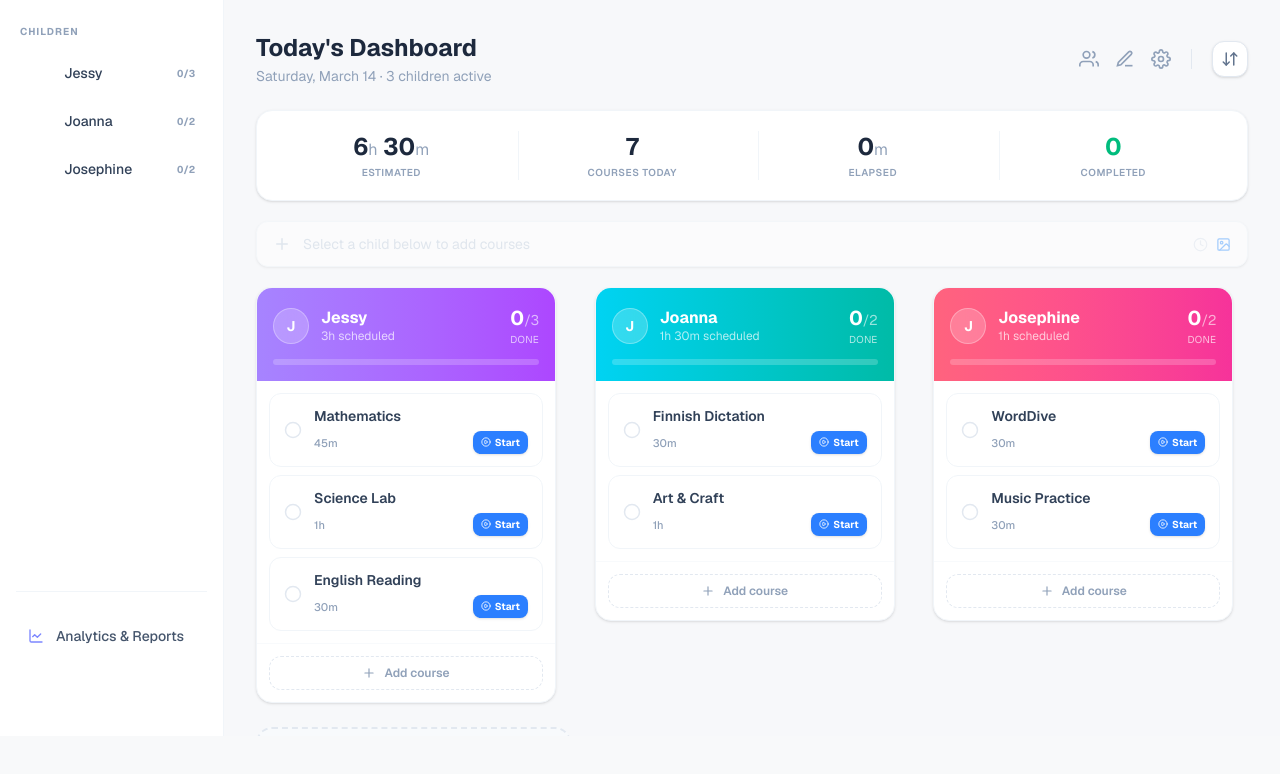
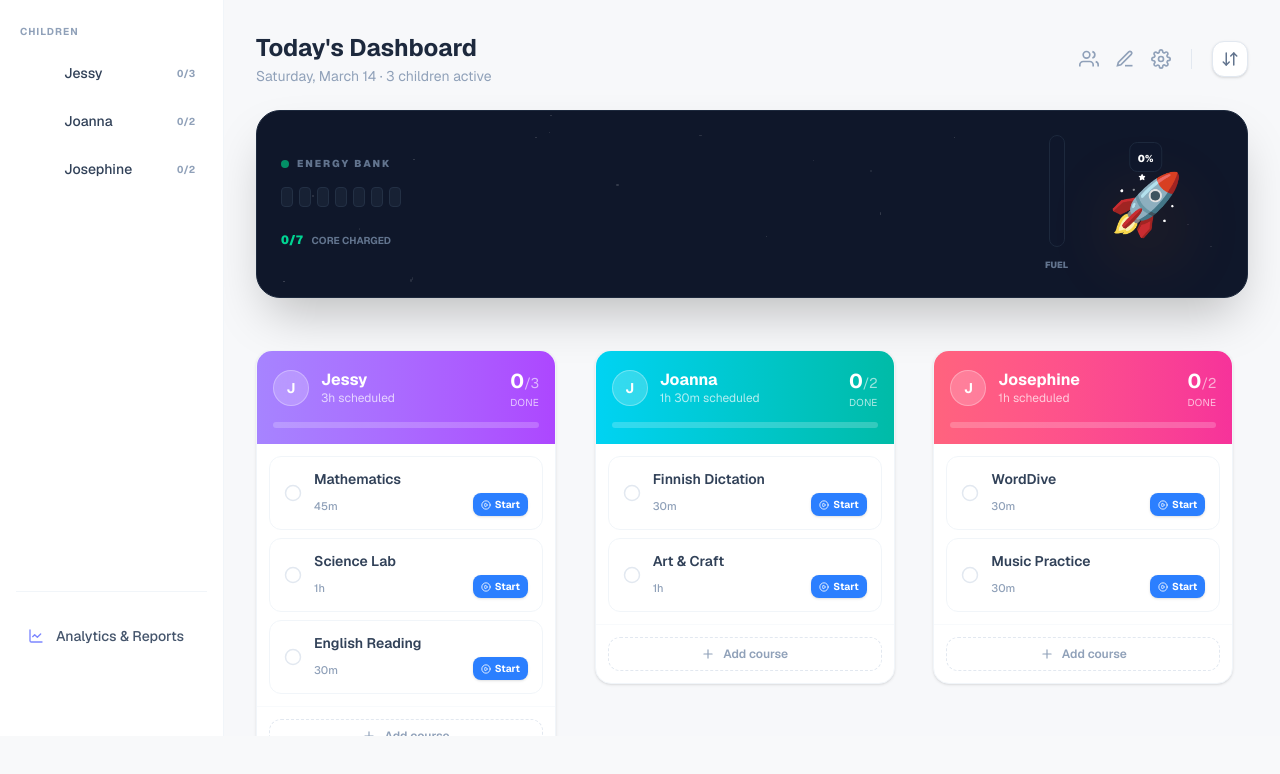
Before and after one commit to ALEX-SOPHIA/homeschool-dashboard, a Next.js app: page / in a window 1280 px wide. Shown: the top 774 px of the page. Built offline with nearby package versions, Linux system fonts and the light colour scheme.

Commit message:
feat: implement high-fidelity rocket launch gamification system

```diff
--- a/src/components/TaskDashboard.tsx
+++ b/src/components/TaskDashboard.tsx
@@ -111,44 +111,108 @@ export default function TaskDashboard({ onStartTasks }: TaskDashboardProps) {
                     </div>
                 </div>
 
-                {/* Stats */}
-                <div className="grid grid-cols-4 gap-3 bg-white p-5 rounded-2xl shadow-sm border border-slate-100 mb-5">
-                    <div className="text-center">
-                        <div className="text-2xl font-bold text-slate-800">6<span className="text-base font-normal text-slate-400">h</span> 30<span className="text-base font-normal text-slate-400">m</span></div>
-                        <div className="text-[10px] text-slate-400 font-semibold mt-0.5 uppercase tracking-wider">Estimated</div>
+                {/* Rocket Launchpad Gamification */}
+                {(() => {
+                    const totalTasks = groups.reduce((acc, g) => acc + g.tasks.length, 0);
+                    const completedTasks = groups.reduce((acc, g) => acc + g.tasks.filter(t => t.status === 'completed').length, 0);
+                    const percentage = totalTasks > 0 ? (completedTasks / totalTasks) * 100 : 0;
+                    const isLaunched = percentage === 100 && totalTasks > 0;
+
+                    return (
+                        <div className="bg-[#0f172a] p-6 rounded-3xl shadow-2xl mb-8 relative overflow-hidden min-h-[160px] flex items-center justify-between border border-slate-800">
+                            {/* Starry Background Effect */}
+                            <div className="absolute inset-0 opacity-20 pointer-events-none">
+                                {[...Array(20)].map((_, i) => (
+                                    <div
+                                        key={i}
+                                        className="absolute bg-white rounded-full animate-pulse"
+                                        style={{
+                                            top: `${Math.random() * 100}%`,
+                                            left: `${Math.random() * 100}%`,
+                                            width: `${Math.random() * 3}px`,
+                                            height: `${Math.random() * 3}px`,
+                                            animationDelay: `${Math.random() * 3}s`
+                                        }}
+                                    />
+                                ))}
                             </div>
-                    <div className="text-center border-l border-slate-100">
-                        <div className="text-2xl font-bold text-slate-800">
-                            {groups.reduce((acc, g) => acc + g.tasks.length, 0)}
+
+                            {isLaunched ? (
+                                <div className="flex-1 flex flex-col items-center justify-center relative z-10 animate-in fade-in zoom-in duration-700">
+                                    <div className="text-6xl mb-4 animate-bounce">🌕</div>
+                                    <h3 className="text-4xl font-black text-transparent bg-clip-text bg-gradient-to-r from-blue-400 via-emerald-400 to-indigo-400 tracking-tighter uppercase italic">
+                                        LIFTOFF! 🚀✨
+                                    </h3>
+                                    <p className="text-slate-400 font-bold text-lg mt-2 tracking-wide uppercase">
+                                        Mission accomplished! Everything is finished!
+                                    </p>
                                 </div>
-                        <div className="text-[10px] text-slate-400 font-semibold mt-0.5 uppercase tracking-wider">Courses Today</div>
+                            ) : (
+                                <>
+                                    {/* Left: Energy Bank */}
+                                    <div className="flex flex-col gap-3 relative z-10 w-1/2">
+                                        <div className="flex items-center gap-2 mb-1">
+                                            <div className="w-2 h-2 rounded-full bg-emerald-500 animate-pulse" />
+                                            <h3 className="text-[10px] font-black text-slate-500 uppercase tracking-[0.2em]">Energy Bank</h3>
                                         </div>
-                    <div className="text-center border-l border-slate-100">
-                        <div className="text-2xl font-bold text-slate-800">0<span className="text-base font-normal text-slate-400">m</span></div>
-                        <div className="text-[10px] text-slate-400 font-semibold mt-0.5 uppercase tracking-wider">Elapsed</div>
+                                        <div className="flex flex-wrap gap-1.5 max-w-[280px]">
+                                            {[...Array(totalTasks)].map((_, i) => (
+                                                <div
+                                                    key={i}
+                                                    className={`w-3 h-5 rounded-[4px] transition-all duration-500 ${
+                                                        i < completedTasks
+                                                            ? 'bg-emerald-500 shadow-[0_0_12px_rgba(16,185,129,0.8)]'
+                                                            : 'bg-slate-800 border border-slate-700 opacity-60'
+                                                    }`}
+                                                />
+                                            ))}
+                                            {totalTasks === 0 && (
+                                                <div className="text-slate-600 text-[10px] italic">Awaiting missions...</div>
+                                            )}
                                         </div>
-                    <div className="text-center border-l border-slate-100">
-                        <div className="text-2xl font-bold text-emerald-500">
-                            {groups.reduce((acc, g) => acc + g.tasks.filter(t => t.status === 'completed').length, 0)}
-                        </div>
-                        <div className="text-[10px] text-slate-400 font-semibold mt-0.5 uppercase tracking-wider">Completed</div>
+                                        <div className="mt-2">
+                                            <span className="text-emerald-400 font-black text-xs tabular-nums">
+                                                {completedTasks}/{totalTasks}
+                                            </span>
+                                            <span className="text-slate-500 font-bold text-[10px] ml-2 uppercase">Core charged</span>
                                         </div>
                                     </div>
 
-                {/* Add Task Input Placeholder */}
-                <div className="bg-white rounded-xl shadow-sm border border-slate-100 px-4 py-3 flex items-center gap-3 opacity-50 cursor-not-allowed">
-                    <Plus className="text-slate-300 shrink-0" size={18} />
-                    <input
-                        type="text"
-                        disabled
-                        placeholder="Select a child below to add courses"
-                        className="flex-1 outline-none text-slate-600 placeholder:text-slate-300 bg-transparent text-sm cursor-not-allowed"
+                                    {/* Right: Rocket & Fuel */}
+                                    <div className="flex items-center gap-10 relative z-10 pr-10">
+                                        <div className="flex flex-col items-center">
+                                            {/* Master Fuel Bar */}
+                                            <div className="h-28 w-4 bg-slate-900 rounded-full border border-slate-800 p-[2px] mb-3 overflow-hidden flex flex-col justify-end">
+                                                <div
+                                                    className="w-full bg-gradient-to-t from-emerald-600 to-emerald-400 transition-all duration-1000 ease-out rounded-full shadow-[0_0_10px_rgba(16,185,129,0.4)]"
+                                                    style={{ height: `${percentage}%` }}
                                                 />
-                    <div className="flex gap-2 text-slate-200">
-                        <Clock size={15} />
-                        <ImageIcon size={15} className="text-blue-400" />
+                                            </div>
+                                            <span className="text-[9px] font-black text-slate-500 uppercase">Fuel</span>
+                                        </div>
+
+                                        <div className="relative group">
+                                            {/* Thrust Glow */}
+                                            <div
+                                                className="absolute -bottom-4 left-1/2 -translate-x-1/2 w-12 h-12 bg-orange-500 rounded-full blur-2xl opacity-20 animate-pulse transition-all duration-1000"
+                                                style={{ opacity: (percentage / 100) * 0.4 }}
+                                            />
+
+                                            <div className="relative text-6xl group-hover:scale-110 transition-transform cursor-pointer select-none">
+                                                🚀
+                                            </div>
+
+                                            {/* Percentage Label */}
+                                            <div className="absolute -top-8 left-1/2 -translate-x-1/2 bg-slate-900 border border-slate-800 px-2 py-0.5 rounded-lg whitespace-nowrap">
+                                                <span className="text-[10px] font-black text-white">{Math.round(percentage)}%</span>
                                             </div>
                                         </div>
+                                    </div>
+                                </>
+                            )}
+                        </div>
+                    );
+                })()}
             </div>
 
             {/* Kanban board — responsive grid with wrapping */}
```
Lines whose indentation alone changed are shown as unchanged.
